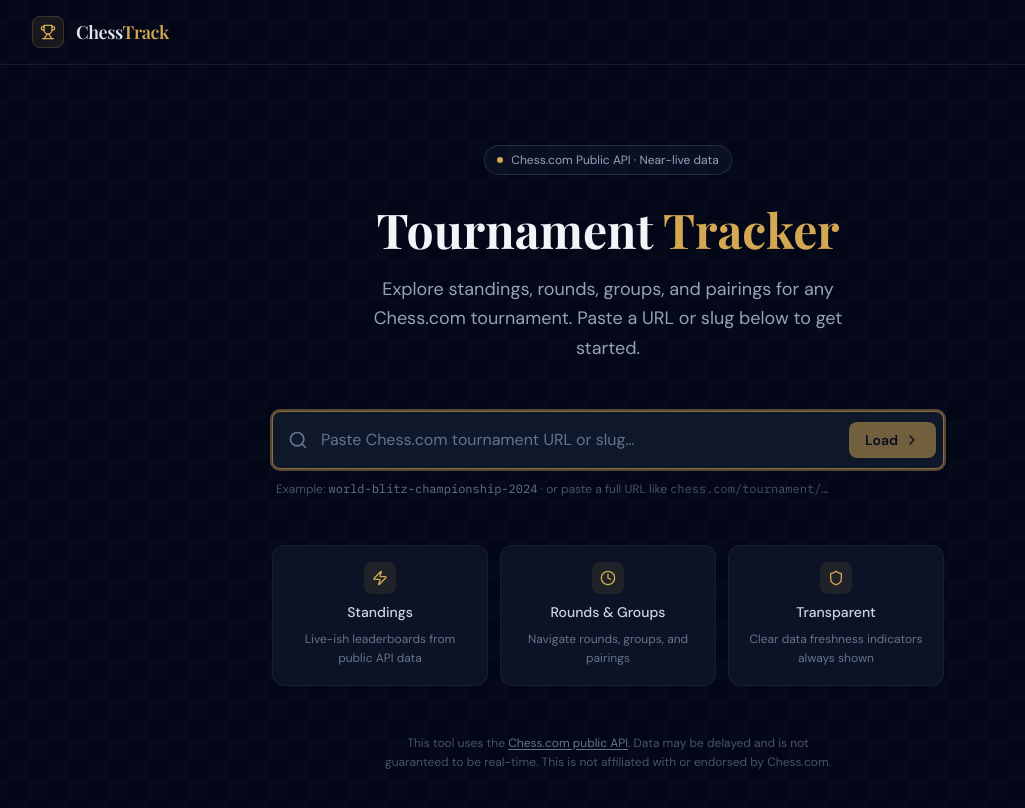
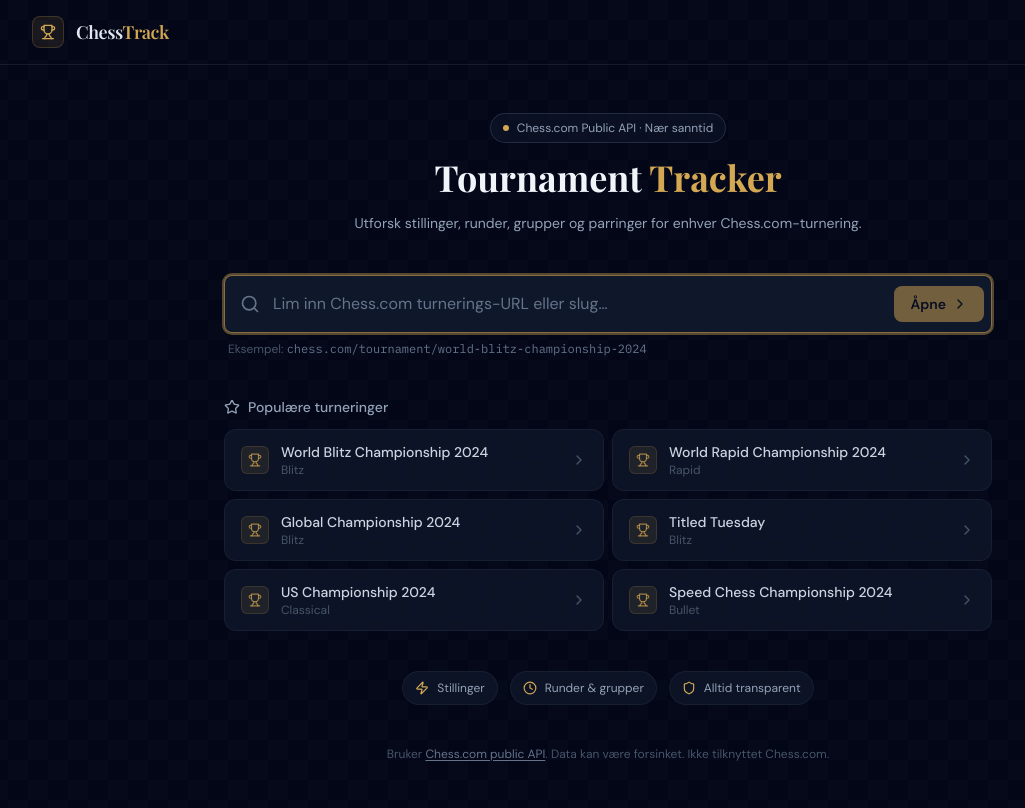
Before and after one commit to ugress-ux/chess-tracker, a Next.js app: page / in a window 1280 px wide. Shown: the top 808 px of the page, without its empty margins (32-1057 px from the left). Built offline with nearby package versions, Linux system fonts and the light colour scheme; a web font is replaced by a local one.

Commit message:
Add recent and popular tournaments features
Refactor tournament data structure and update UI text to Norwegian.

```diff
--- a/src/app/page.tsx
+++ b/src/app/page.tsx
@@ -1,39 +1,76 @@
 "use client";
 
-import { useState, FormEvent } from "react";
+import { useState, FormEvent, useEffect } from "react";
 import { useRouter } from "next/navigation";
-import { Search, ChevronRight, Shield, Clock, Zap, Trophy } from "lucide-react";
+import { Search, ChevronRight, Shield, Clock, Zap, Trophy, History, Star } from "lucide-react";
 import { parseTournamentSlug } from "@/lib/chesscom/parsers";
 import { cn } from "@/lib/utils";
 
-const EXAMPLES = [
-  "world-blitz-championship-2024",
-  "chess-com-us-championship",
-  "global-championship-2024",
+const POPULAR_TOURNAMENTS = [
+  { slug: "world-blitz-championship-2024", name: "World Blitz Championship 2024", type: "Blitz" },
+  { slug: "world-rapid-championship-2024", name: "World Rapid Championship 2024", type: "Rapid" },
+  { slug: "chess-com-global-championship-2024", name: "Global Championship 2024", type: "Blitz" },
+  { slug: "titled-tuesday-early-2024-12-17", name: "Titled Tuesday", type: "Blitz" },
+  { slug: "chess-com-us-championship-2024", name: "US Championship 2024", type: "Classical" },
+  { slug: "speed-chess-championship-2024", name: "Speed Chess Championship 2024", type: "Bullet" },
 ];
+
+const RECENT_KEY = "chess_tracker_recent";
+const MAX_RECENT = 8;
+
+interface RecentTournament {
+  slug: string;
+  name: string;
+  visitedAt: number;
+}
+
+export function saveRecent(slug: string, name: string) {
+  try {
+    const raw = localStorage.getItem(RECENT_KEY);
+    const existing: RecentTournament[] = raw ? JSON.parse(raw) : [];
+    const updated = [
+      { slug, name, visitedAt: Date.now() },
+      ...existing.filter((r) => r.slug !== slug),
+    ].slice(0, MAX_RECENT);
+    localStorage.setItem(RECENT_KEY, JSON.stringify(updated));
+  } catch {}
+}
 
 export default function HomePage() {
   const router = useRouter();
   const [input, setInput] = useState("");
   const [error, setError] = useState("");
+  const [recent, setRecent] = useState<RecentTournament[]>([]);
+
+  useEffect(() => {
+    try {
+      const raw = localStorage.getItem(RECENT_KEY);
+      setRecent(raw ? JSON.parse(raw) : []);
+    } catch {}
+  }, []);
 
   function handleSubmit(e: FormEvent) {
     e.preventDefault();
     setError("");
-
     const slug = parseTournamentSlug(input.trim());
     if (!slug) {
-      setError(
-        "Could not parse a valid tournament slug. Try pasting the full Chess.com tournament URL."
-      );
+      setError("Kunne ikke finne en gyldig turnerings-slug. Prøv å lime inn hele Chess.com-URL-en.");
       return;
     }
     router.push(`/tournament/${slug}`);
   }
 
+  function handleOpen(slug: string) {
+    router.push(`/tournament/${slug}`);
+  }
+
+  function clearRecent() {
+    localStorage.removeItem(RECENT_KEY);
+    setRecent([]);
+  }
+
   return (
     <main className="chess-bg min-h-screen flex flex-col">
-      {/* Header */}
       <header className="border-b border-slate-800/60 px-6 py-4">
         <div className="max-w-6xl mx-auto flex items-center gap-3">
           <div className="w-8 h-8 rounded-lg bg-amber-chess/10 border border-amber-chess/20 flex items-center justify-center">
@@ -45,41 +82,31 @@
         </div>
       </header>
 
-      {/* Hero */}
-      <div className="flex-1 flex items-center justify-center px-6 py-20">
-        <div className="w-full max-w-2xl space-y-12 animate-slide-up">
-          {/* Title block */}
-          <div className="space-y-4 text-center">
-            <div className="inline-flex items-center gap-2 px-3 py-1.5 rounded-full border border-slate-700/60 bg-slate-900/60 text-xs text-slate-400 mb-2">
+      <div className="flex-1 px-6 py-12">
+        <div className="max-w-3xl mx-auto space-y-10 animate-slide-up">
+
+          <div className="text-center space-y-3">
+            <div className="inline-flex items-center gap-2 px-3 py-1.5 rounded-full border border-slate-700/60 bg-slate-900/60 text-xs text-slate-400">
               <span className="w-1.5 h-1.5 rounded-full bg-amber-chess" />
-              Chess.com Public API · Near-live data
+              Chess.com Public API · Nær sanntid
             </div>
-            <h1 className="text-5xl font-display font-bold text-slate-100 leading-tight">
-              Tournament{" "}
-              <span className="text-amber-chess">Tracker</span>
+            <h1 className="text-4xl font-display font-bold text-slate-100 leading-tight">
+              Tournament <span className="text-amber-chess">Tracker</span>
             </h1>
-            <p className="text-lg text-slate-400 max-w-lg mx-auto leading-relaxed">
-              Explore standings, rounds, groups, and pairings for any Chess.com
-              tournament. Paste a URL or slug below to get started.
+            <p className="text-slate-400 max-w-lg mx-auto text-sm leading-relaxed">
+              Utforsk stillinger, runder, grupper og parringer for enhver Chess.com-turnering.
             </p>
           </div>
 
-          {/* Input form */}
-          <form onSubmit={handleSubmit} className="space-y-3">
+          <form onSubmit={handleSubmit} className="space-y-2">
             <div className="relative">
               <Search className="absolute left-4 top-1/2 -translate-y-1/2 w-5 h-5 text-slate-500 pointer-events-none" />
               <input
                 type="text"
                 value={input}
-                onChange={(e) => {
-                  setInput(e.target.value);
-                  setError("");
-                }}
-                placeholder="Paste Chess.com tournament URL or slug…"
-                className={cn(
-                  "input-field pl-12 pr-36 py-4 text-base",
-                  error && "border-red-500/50 focus:ring-red-500/30"
-                )}
+                onChange={(e) => { setInput(e.target.value); setError(""); }}
+                placeholder="Lim inn Chess.com turnerings-URL eller slug…"
+                className={cn("input-field pl-12 pr-36 py-4 text-base", error && "border-red-500/50")}
                 autoFocus
                 spellCheck={false}
                 autoComplete="off"
@@ -89,81 +116,98 @@
                 disabled={!input.trim()}
                 className="absolute right-2 top-1/2 -translate-y-1/2 btn-primary py-2 px-4 text-sm flex items-center gap-1.5"
               >
-                Load
-                <ChevronRight className="w-4 h-4" />
+                Åpne <ChevronRight className="w-4 h-4" />
               </button>
             </div>
-
-            {error && (
-              <p className="text-sm text-red-400 flex items-center gap-2 px-1">
-                <span className="shrink-0">⚠</span> {error}
-              </p>
-            )}
-
+            {error && <p className="text-sm text-red-400 px-1">⚠ {error}</p>}
             <p className="text-xs text-slate-600 px-1">
-              Example:{" "}
-              <button
-                type="button"
-                onClick={() => setInput(EXAMPLES[0])}
-                className="text-slate-500 hover:text-slate-300 font-mono underline-offset-2 hover:underline transition-colors"
-              >
-                {EXAMPLES[0]}
-              </button>{" "}
-              · or paste a full URL like{" "}
-              <span className="font-mono text-slate-600">
-                chess.com/tournament/…
-              </span>
+              Eksempel: <span className="font-mono text-slate-500">chess.com/tournament/world-blitz-championship-2024</span>
             </p>
           </form>
 
-          {/* Feature cards */}
-          <div className="grid grid-cols-1 sm:grid-cols-3 gap-3">
+          {recent.length > 0 && (
+            <div className="space-y-3">
+              <div className="flex items-center justify-between">
+                <div className="flex items-center gap-2 text-sm font-medium text-slate-400">
+                  <History className="w-4 h-4" />
+                  Nylig besøkt
+                </div>
+                <button onClick={clearRecent} className="text-xs text-slate-600 hover:text-slate-400 transition-colors">
+                  Tøm historikk
+                </button>
+              </div>
+              <div className="grid grid-cols-1 sm:grid-cols-2 gap-2">
+                {recent.map((t) => (
+                  <button
+                    key={t.slug}
+                    onClick={() => handleOpen(t.slug)}
+                    className="flex items-center justify-between px-4 py-3 surface rounded-xl hover:border-amber-chess/20 text-left group transition-all duration-200"
+                  >
+                    <div className="flex items-center gap-3 min-w-0">
+                      <History className="w-3.5 h-3.5 text-slate-600 shrink-0" />
+                      <div className="min-w-0">
+                        <div className="text-sm font-medium text-slate-300 group-hover:text-slate-100 truncate">
+                          {t.name || t.slug}
+                        </div>
+                        <div className="text-xs text-slate-600 font-mono truncate">{t.slug}</div>
+                      </div>
+                    </div>
+                    <ChevronRight className="w-4 h-4 text-slate-600 group-hover:text-amber-chess shrink-0 ml-2 transition-colors" />
+                  </button>
+                ))}
+              </div>
+            </div>
+          )}
+
+          <div className="space-y-3">
+            <div className="flex items-center gap-2 text-sm font-medium text-slate-400">
+              <Star className="w-4 h-4" />
+              Populære turneringer
+            </div>
+            <div className="grid grid-cols-1 sm:grid-cols-2 gap-2">
+              {POPULAR_TOURNAMENTS.map((t) => (
+                <button
+                  key={t.slug}
+                  onClick={() => handleOpen(t.slug)}
+                  className="flex items-center justify-between px-4 py-3 surface rounded-xl hover:border-amber-chess/20 text-left group transition-all duration-200"
+                >
+                  <div className="flex items-center gap-3 min-w-0">
+                    <div className="w-7 h-7 rounded-md bg-amber-chess/10 border border-amber-chess/15 flex items-center justify-center shrink-0">
+                      <Trophy className="w-3.5 h-3.5 text-amber-chess/70" />
+                    </div>
+                    <div className="min-w-0">
+                      <div className="text-sm font-medium text-slate-300 group-hover:text-slate-100 truncate">
+                        {t.name}
+                      </div>
+                      <div className="text-xs text-slate-600">{t.type}</div>
+                    </div>
+                  </div>
+                  <ChevronRight className="w-4 h-4 text-slate-600 group-hover:text-amber-chess shrink-0 ml-2 transition-colors" />
+                </button>
+              ))}
+            </div>
+          </div>
+
+          <div className="flex flex-wrap justify-center gap-3">
             {[
-              {
-                icon: Zap,
-                title: "Standings",
-                desc: "Live-ish leaderboards from public API data",
-              },
-              {
-                icon: Clock,
-                title: "Rounds & Groups",
-                desc: "Navigate rounds, groups, and pairings",
-              },
-              {
-                icon: Shield,
-                title: "Transparent",
-                desc: "Clear data freshness indicators always shown",
-              },
-            ].map(({ icon: Icon, title, desc }) => (
-              <div
-                key={title}
-                className="surface p-4 space-y-2 text-center"
-              >
-                <div className="w-8 h-8 rounded-lg bg-amber-chess/10 flex items-center justify-center mx-auto">
-                  <Icon className="w-4 h-4 text-amber-chess" />
-                </div>
-                <div className="text-sm font-medium text-slate-300">{title}</div>
-                <div className="text-xs text-slate-500 leading-relaxed">{desc}</div>
+              { icon: Zap, label: "Stillinger" },
+              { icon: Clock, label: "Runder & grupper" },
+              { icon: Shield, label: "Alltid transparent" },
+            ].map(({ icon: Icon, label }) => (
+              <div key={label} className="flex items-center gap-2 px-3 py-2 surface rounded-full text-xs text-slate-400">
+                <Icon className="w-3.5 h-3.5 text-amber-chess" />
+                {label}
               </div>
             ))}
           </div>
 
-          {/* Disclaimer */}
-          <div className="text-center">
-            <p className="text-xs text-slate-600 leading-relaxed max-w-md mx-auto">
-              This tool uses the{" "}
-              <a
-                href="https://www.chess.com/news/view/published-data-api"
-                target="_blank"
-                rel="noopener noreferrer"
-                className="text-slate-500 hover:text-slate-300 underline underline-offset-2"
-              >
-                Chess.com public API
-              </a>
-              . Data may be delayed and is not guaranteed to be real-time. This
-              is not affiliated with or endorsed by Chess.com.
-            </p>
-          </div>
+          <p className="text-center text-xs text-slate-600 leading-relaxed">
+            Bruker{" "}
+            <a href="https://www.chess.com/news/view/published-data-api" target="_blank" rel="noopener noreferrer" className="text-slate-500 hover:text-slate-300 underline underline-offset-2">
+              Chess.com public API
+            </a>
+            . Data kan være forsinket. Ikke tilknyttet Chess.com.
+          </p>
         </div>
       </div>
     </main>
```
